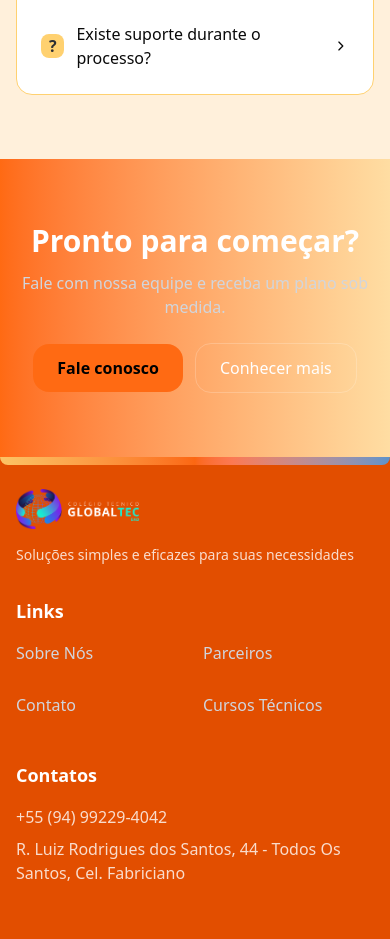
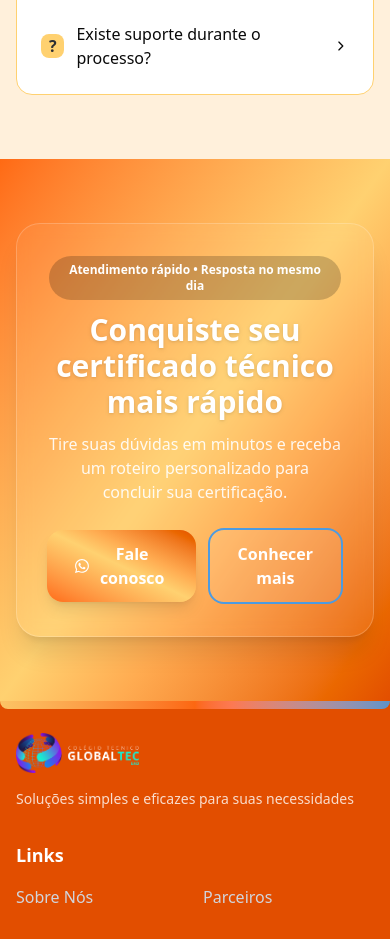
Before and after one commit to IsraelMends/Tecnico-Global, a Next.js app: page / in a window 390 px wide. Shown: the part 6040-6979 px from the top of the page. Built offline with nearby package versions, Linux system fonts and the light colour scheme.

Commit message:
style(contact-cta): enhance styling with gradient backgrounds, updated button designs, and improved text presentation for better user engagement

```diff
--- a/src/components/contact_cta/contact_container/index.tsx
+++ b/src/components/contact_cta/contact_container/index.tsx
@@ -6,11 +6,17 @@ const ContactContainer = () => {
     <section
       id="Contact"
       aria-labelledby="contact-title"
-      className="py-16 bg-gradient-hero"
+      className="py-16 bg-gradient-to-br from-[var(--primary)] via-[var(--amber)] to-[var(--burnt-orange)] relative overflow-hidden"
     >
+      <div aria-hidden className="pointer-events-none absolute inset-0 -z-10">
+        <div className="absolute -top-8 left-1/3 w-80 h-80 rounded-full bg-white/10 blur-3xl" />
+        <div className="absolute -bottom-10 right-10 w-64 h-64 rounded-full bg-black/10 blur-2xl" />
+      </div>
       <div className="container mx-auto px-4 text-center">
-        <ContactUpper />
-        <ContactLink />
+        <div className="mx-auto max-w-2xl rounded-3xl border border-white/20 bg-white/5 backdrop-blur-sm p-8 shadow-xl">
+          <ContactUpper />
+          <ContactLink />
+        </div>
       </div>
     </section>
   );
--- a/src/components/contact_cta/contact_link/index.tsx
+++ b/src/components/contact_cta/contact_link/index.tsx
@@ -5,6 +5,7 @@ import * as React from "react";
 import Link from "next/link";
 
 import AppModal from "@/components/app-modal";
+import { FaWhatsapp } from "react-icons/fa";
 
 const ContactLink = () => {
   const [open, setOpen] = React.useState(false);
@@ -13,13 +14,14 @@ const ContactLink = () => {
       <button
         type="button"
         onClick={() => setOpen(true)}
-        className="px-6 py-3 rounded-2xl bg-primary text-black font-semibold hover:opacity-90 transition"
+        className="px-7 py-3 rounded-2xl bg-gradient-to-tr from-[var(--primary)] via-[var(--amber)] to-[var(--burnt-orange)] text-white font-bold hover:scale-105 transition-all shadow-lg shadow-[var(--primary-glow)] focus-visible:outline-none focus-visible:ring-2 focus-visible:ring-white flex items-center gap-2"
+        aria-label="Abrir formulário de contato"
       >
-        Fale conosco
+        <FaWhatsapp className="text-xl" /> Fale conosco
       </button>
       <Link
         href="/about"
-        className="px-6 py-3 rounded-2xl border border-white/20 text-white hover:bg-white/10 transition"
+        className="px-7 py-3 rounded-2xl border-2 border-[var(--blue-detail)] text-white bg-white/10 hover:bg-[var(--blue-detail)] hover:text-white transition-all font-bold"
       >
         Conhecer mais
       </Link>
@@ -29,7 +31,7 @@ const ContactLink = () => {
         onClose={() => setOpen(false)}
         whatsappNumber="5594992294042" // DDI + DDD + número, apenas dígitos
         policyUrl="/politica-de-privacidade"
-        originLabel="Botão Hero"
+        originLabel="Botão CTA"
       />
     </div>
   );
--- a/src/components/contact_cta/contact_upper/index.tsx
+++ b/src/components/contact_cta/contact_upper/index.tsx
@@ -1,11 +1,12 @@
 const ContactUpper = () => {
   return (
     <>
-      <h2 id="contact-title" className="text-3xl font-bold text-white">
-        Pronto para começar?
+      <span className="inline-flex items-center rounded-full px-4 py-1.5 text-xs font-semibold bg-black/20 text-white mb-3">Atendimento rápido • Resposta no mesmo dia</span>
+      <h2 id="contact-title" className="text-3xl md:text-4xl font-extrabold text-white drop-shadow">
+        Conquiste seu certificado técnico mais rápido
       </h2>
-      <p className="text-gray-300 mt-3">
-        Fale com nossa equipe e receba um plano sob medida.
+      <p className="text-white/90 mt-3">
+        Tire suas dúvidas em minutos e receba um roteiro personalizado para concluir sua certificação.
       </p>
     </>
   );
```
